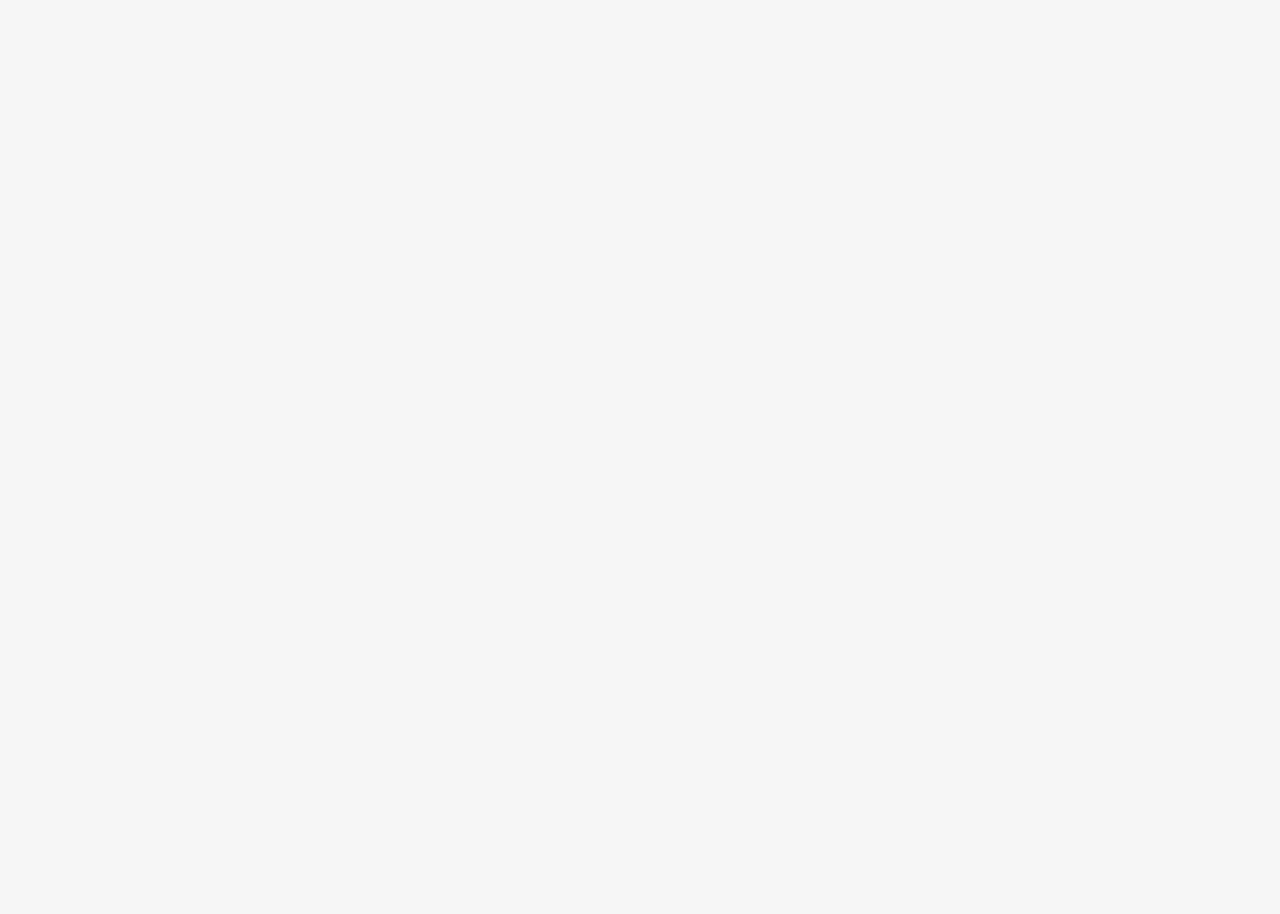
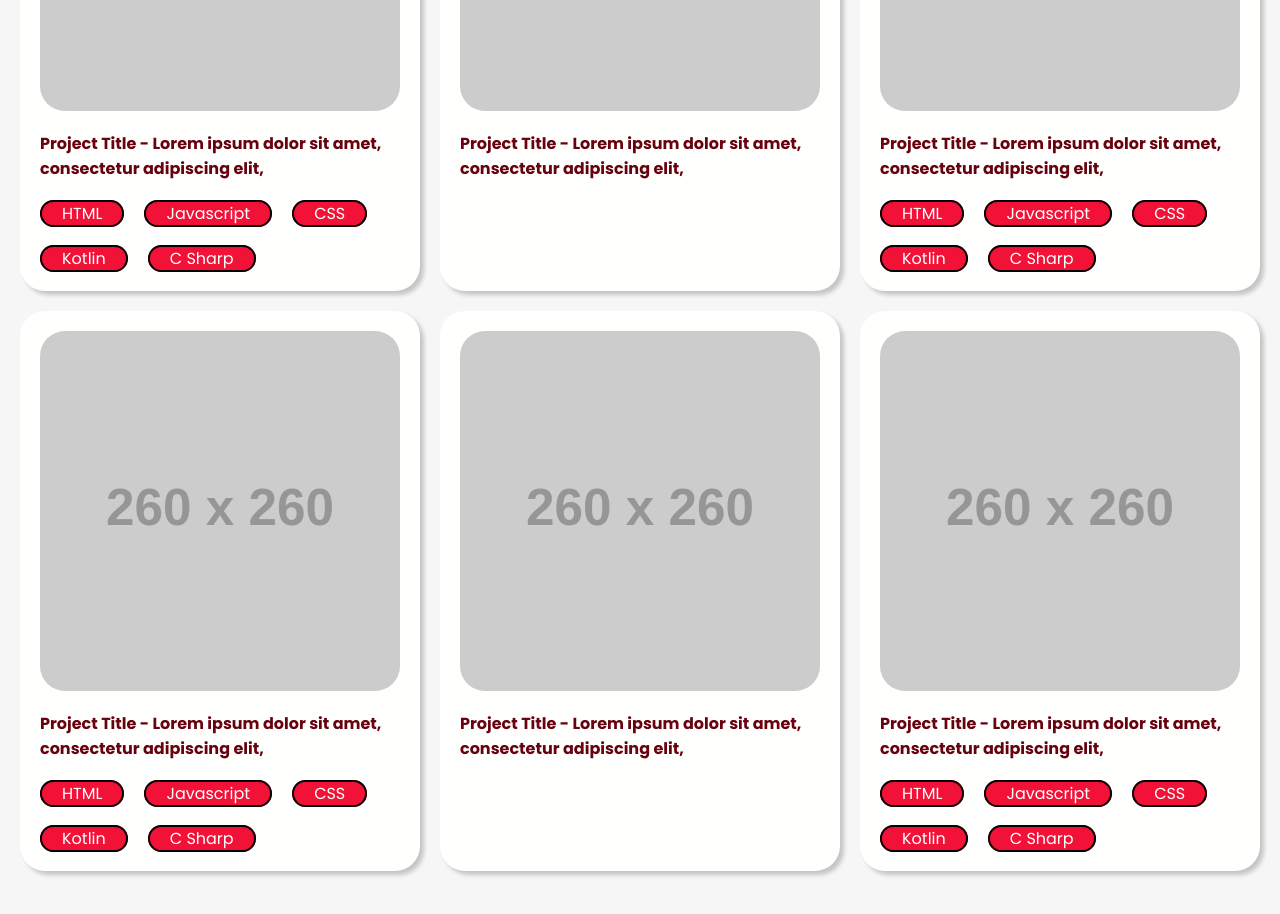
Before and after one commit to byrdsean/portfolio, a React (Vite) app: page / in a window 1280 px wide. Shown: the part 1100-2014 px from the top of the page. Before the commit the page ends 800 px from the top, so only its background shows below. Built offline with nearby package versions, Linux system fonts and the light colour scheme.

Commit message:
Added a projects section with a project modal

```diff
--- a/src/app/App.css
+++ b/src/app/App.css
@@ -1,4 +1,9 @@
 .mainSection {
+
+    > * {
+        margin-bottom: 4rem;
+    }
+
     @media(width <= 768px) {
         &.displayNav {
             display: none;
--- a/src/app/App.tsx
+++ b/src/app/App.tsx
@@ -1,7 +1,8 @@
+import {useState} from "react";
 import './App.css'
 import Navigation from "../components/navigation/navigation.tsx"
 import Hero from "../components/hero/hero.tsx"
-import {useState} from "react";
+import Projects from "../components/projects/projects.tsx";
 
 const App = ()=> {
 
@@ -20,6 +21,7 @@ const App = ()=> {
             <Navigation showNavList={showNavList} displayNavList={displayNavList} hideNavList={hideNavList} />
             <section className={`mainSection ${showNavList ? "displayNav" : ""}`}>
                 <Hero />
+                <Projects />
             </section>
         </>
     )
--- a/src/components/buttons/call-to-action/CallToActionButton.tsx
+++ b/src/components/buttons/call-to-action/callToActionButton.tsx
@@ -1,6 +1,6 @@
 import {type FC} from "react";
 import './CallToActionButton.css'
-import CallToActionTypes from "./CallToActionTypes";
+import CallToActionTypes from "./callToActionTypes.tsx";
 
 interface CallToActionButtonProps {
     text: string;
--- a/src/components/hero/Hero.css
+++ b/src/components/hero/Hero.css
@@ -1,6 +1,5 @@
 .hero {
     width: 100%;
-    background-color: var(--color-eggshell-white);
 
     .main-content {
         max-width: var(--max-width);
--- a/src/components/hero/hero.tsx
+++ b/src/components/hero/hero.tsx
@@ -1,6 +1,6 @@
 import './Hero.css'
-import CallToActionButton from '../buttons/call-to-action/CallToActionButton.tsx'
-import CallToActionTypes from "../buttons/call-to-action/CallToActionTypes.tsx"
+import CallToActionButton from '../buttons/call-to-action/callToActionButton.tsx'
+import CallToActionTypes from "../buttons/call-to-action/callToActionTypes.tsx"
 
 const Hero = () => {
     return (
--- /dev/null
+++ b/src/components/projects/ProjectListItem.tsx
@@ -0,0 +1,8 @@
+interface ProjectListItem {
+    text: string;
+    link: string;
+}
+
+// eslint-disable-next-line @typescript-eslint/ban-ts-comment
+// @ts-expect-error
+export default ProjectListItem;
--- /dev/null
+++ b/src/components/projects/ProjectModal.css
@@ -0,0 +1,45 @@
+.projectModal {
+    --image-sqaure-size: 360px;
+
+    max-width: 400px;
+    width: 100%;
+    padding: var(--default-spacing);
+    background-color: var(--color-content-white);
+    border-radius: 25px;
+    display: flex;
+    flex-direction: column;
+    gap: var(--default-spacing);
+    box-shadow: 4px 4px 4px var(--color-shadow);
+
+    img {
+        border-radius: 25px;
+        max-width: var(--image-sqaure-size);
+        width: 100%;
+    }
+
+    h2 {
+        font-size: 1rem;
+        color: var(--color-primary);
+    }
+
+    ul {
+        list-style: none;
+        display: flex;
+        flex-direction: row;
+        flex-wrap: wrap;
+        gap: 20px;
+    }
+
+    .tag {
+        border: 2px solid var(--color-charcoal);
+        border-radius: 25px;
+        padding: 0 var(--default-spacing);
+        background: var(--color-accent);
+        color: var(--color-content-white);
+        text-decoration: none;
+
+        &:hover {
+            text-decoration: underline;
+        }
+    }
+}
--- /dev/null
+++ b/src/components/projects/Projects.css
@@ -0,0 +1,25 @@
+.projects {
+    .main-content {
+        max-width: var(--max-width);
+        padding: 0 var(--default-spacing);
+        margin: 0 auto;
+        display: flex;
+        flex-direction: column;
+        gap: var(--default-spacing);
+    }
+
+    h1 {
+        color: var(--color-primary);
+        font-size: 3rem;
+        margin: 0 auto;
+        width: fit-content;
+    }
+
+    .dashboard{
+        display: flex;
+        flex-direction: row;
+        flex-wrap: wrap;
+        justify-content: center;
+        gap: var(--default-spacing);
+    }
+}
--- /dev/null
+++ b/src/components/projects/projectModal.tsx
@@ -0,0 +1,35 @@
+import { type FC } from 'react'
+import './ProjectModal.css'
+import type ProjectListItem from "./ProjectListItem.tsx";
+
+interface ProjectModalProps {
+    title: string,
+    imagePath: string,
+    imageAlt: string,
+    tags?: ProjectListItem[]
+}
+
+const ProjectModal:FC<ProjectModalProps> =
+({
+    title,
+    imagePath,
+    imageAlt,
+    tags
+}) => {
+    return <div className="projectModal">
+        <img src={imagePath} alt={imageAlt} />
+        <h2>{title}</h2>
+        {
+            tags && tags.length > 0 &&
+            <ul>
+                {tags.map((tag,index) =>
+                    <li key={index}>
+                        <a href={tag.link} className="tag">{tag.text}</a>
+                    </li>
+                )}
+            </ul>
+        }
+    </div>
+}
+
+export default ProjectModal;
--- /dev/null
+++ b/src/components/projects/projects.tsx
@@ -0,0 +1,60 @@
+import './Projects.css'
+import ProjectModal from "./projectModal.tsx";
+import type ProjectListItem from "./ProjectListItem.tsx";
+
+const Projects = () => {
+
+    const tagList: ProjectListItem[] = [
+        { text: "HTML", link: "/portfolio" },
+        { text: "Javascript", link: "/portfolio" },
+        { text: "CSS", link: "/portfolio" },
+        { text: "Kotlin", link: "/portfolio" },
+        { text: "C Sharp", link: "/portfolio" },
+    ]
+
+    return (
+        <section className="projects">
+            <section className="main-content">
+                <h1>Projects</h1>
+                <div className="dashboard">
+                    <ProjectModal
+                        title={"Project Title - Lorem ipsum dolor sit amet, consectetur adipiscing elit,"}
+                        imagePath={"https://placehold.co/260x260"}
+                        imageAlt="test"
+                        tags={tagList}
+                    />
+                    <ProjectModal
+                        title={"Project Title - Lorem ipsum dolor sit amet, consectetur adipiscing elit,"}
+                        imagePath={"https://placehold.co/260x260"}
+                        imageAlt="test"
+                    />
+                    <ProjectModal
+                        title={"Project Title - Lorem ipsum dolor sit amet, consectetur adipiscing elit,"}
+                        imagePath={"https://placehold.co/260x260"}
+                        imageAlt="test"
+                        tags={tagList}
+                    />
+                    <ProjectModal
+                        title={"Project Title - Lorem ipsum dolor sit amet, consectetur adipiscing elit,"}
+                        imagePath={"https://placehold.co/260x260"}
+                        imageAlt="test"
+                        tags={tagList}
+                    />
+                    <ProjectModal
+                        title={"Project Title - Lorem ipsum dolor sit amet, consectetur adipiscing elit,"}
+                        imagePath={"https://placehold.co/260x260"}
+                        imageAlt="test"
+                    />
+                    <ProjectModal
+                        title={"Project Title - Lorem ipsum dolor sit amet, consectetur adipiscing elit,"}
+                        imagePath={"https://placehold.co/260x260"}
+                        imageAlt="test"
+                        tags={tagList}
+                    />
+                </div>
+            </section>
+        </section>
+    );
+}
+
+export default Projects;
--- a/src/index.css
+++ b/src/index.css
@@ -8,6 +8,7 @@
   --color-charcoal: #030303;
   --color-hover-filled: #68020f;
   --color-hover-outlined: #dddddd;
+  --color-shadow: #00000033;
 
   --max-width: 1280px;
   --default-spacing: 20px;
```
Also changed, not shown: src/components/buttons/call-to-action/callToActionTypes.tsx (renamed from src/components/buttons/call-to-action/CallToActionTypes.tsx).
